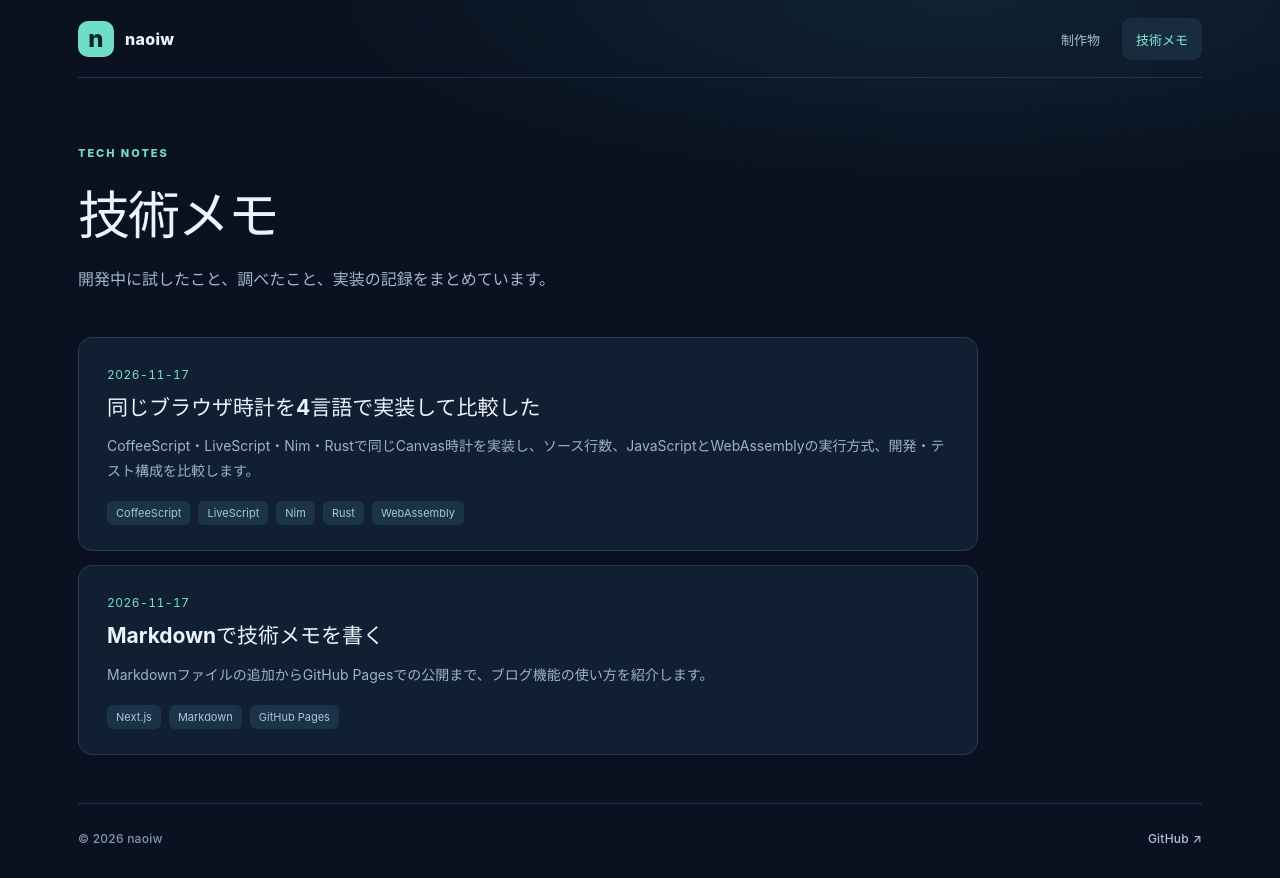
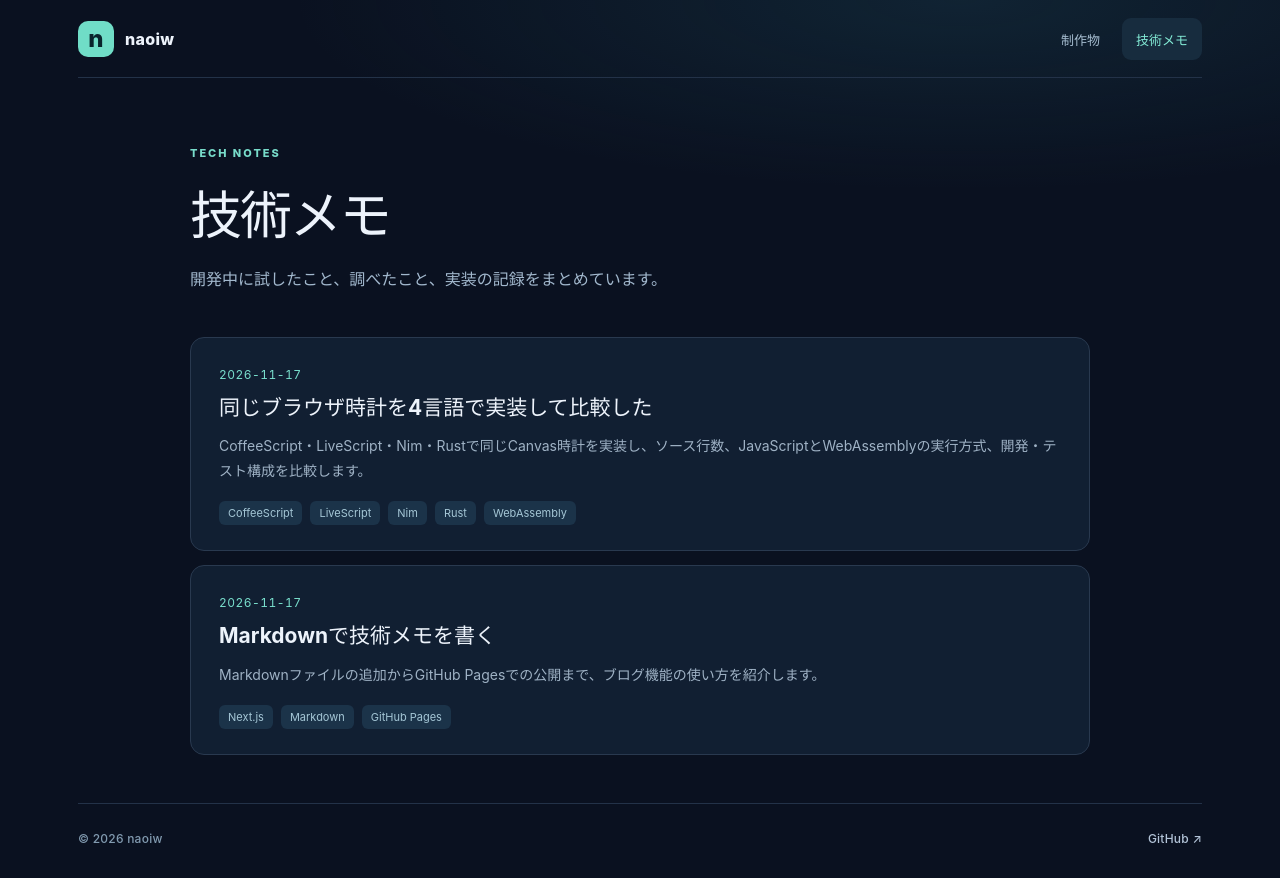
Before and after one commit to naoiw/naoiw.github.io, a Next.js app: page /blog in a window 1280 px wide. Built offline with nearby package versions, Linux system fonts and the light colour scheme.

Commit message:
fix(blog): center article list and heading container

```diff
--- a/app/global.css
+++ b/app/global.css
@@ -435,10 +435,10 @@ a:focus-visible, button:focus-visible {
 .site-navigation { display: flex; align-items: center; gap: 8px; margin-left: auto; }
 .site-navigation a { display: inline-flex; align-items: center; min-height: 42px; padding: 9px 14px; border-radius: 9px; color: #a6bdd0; font-size: 13px; font-weight: 650; text-decoration: none; }
 .site-navigation a:hover, .site-navigation a[aria-current="page"] { color: #83ebd6; background: #172c3e; }
-.blog-intro { max-width: 780px; margin-bottom: 42px; }
+.blog-intro { max-width: 900px; margin: 0 auto 42px; }
 .blog-intro h1 { margin: 0; font-size: clamp(36px, 6vw, 52px); letter-spacing: -.04em; }
 .blog-intro > p:last-child { margin: 16px 0 0; color: #a2b8cd; line-height: 1.85; }
-.post-list { display: grid; gap: 14px; max-width: 900px; }
+.post-list { display: grid; gap: 14px; max-width: 900px; margin: 0 auto; }
 .post-card { border: 1px solid #29394f; border-radius: 14px; background: #111f32; overflow: hidden; }
 .post-card:hover, .post-card:focus-within { border-color: #67bcae; }
 .post-card__link { display: block; padding: 25px 28px; text-decoration: none; }
```
